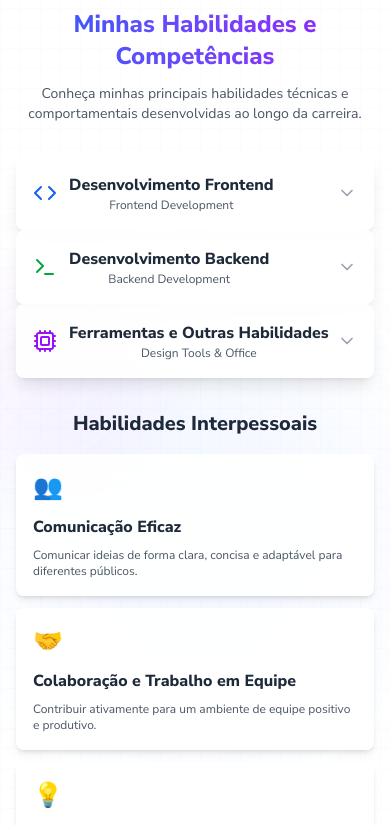
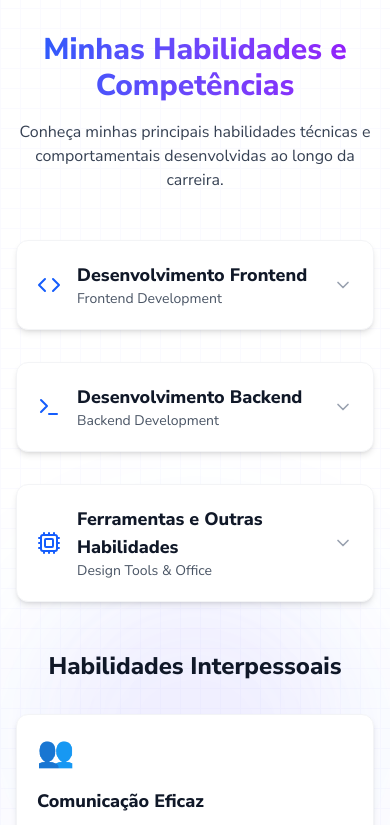
Before and after one commit to Jeffinp/jefersonreis.portifolio, a React (Vite) app: page / in a window 390 px wide. Shown: the part 4640-5465 px from the top of the page. Built offline with nearby package versions, Linux system fonts and the light colour scheme.

Commit message:
Correção nos campos de habilidades

```diff
--- a/src/containers/Skills.jsx
+++ b/src/containers/Skills.jsx
@@ -1,11 +1,12 @@
 import React, { useState, useEffect, useRef, memo, useCallback } from "react";
-import { ChevronDown, ChevronUp, Sparkles, Code, Terminal, Cpu } from "lucide-react";
+import { ChevronDown, Sparkles, Code, Terminal, Cpu } from "lucide-react";
 import { useTranslation } from "react-i18next";
 import { motion, useAnimation, useInView, AnimatePresence } from "framer-motion";
 import { debounce } from '../utils';
 
 /**
  * Hook personalizado para gerenciar animações baseadas em visibilidade
+ * Simplificado e otimizado para melhor performance
  */
 const useAnimatedVisibility = (threshold = 0.2, once = true) => {
     const controls = useAnimation();
@@ -23,6 +24,7 @@ const useAnimatedVisibility = (threshold = 0.2, once = true) => {
 
 /**
  * Componente de seção animada - Wrapper para elementos que animam na entrada
+ * Utiliza Tailwind para melhorar a consistência do layout
  */
 const AnimatedSection = memo(({
     children,
@@ -62,7 +64,10 @@ const AnimatedSection = memo(({
 
 AnimatedSection.displayName = 'AnimatedSection';
 
-// Componente memoizado para barras de skills
+/**
+ * Componente de barra de skills - Visualização de progresso com animação
+ * Melhorado com classes Tailwind mais consistentes e melhor contraste
+ */
 const SkillBar = memo(({ name, percentage, delay, isVisible }) => (
     <motion.div
         initial={{ opacity: 0, y: 15 }}
@@ -75,26 +80,29 @@ const SkillBar = memo(({ name, percentage, delay, isVisible }) => (
             delay: isVisible ? delay * 0.1 : 0,
             ease: "easeOut"
         }}
-        className="mb-4 sm:mb-5 lg:mb-6"
+        className="mb-5"
     >
-        <div className="flex justify-between mb-1 sm:mb-2">
-            <span className="text-xs sm:text-sm md:text-sm font-medium text-gray-700 dark:text-gray-300">
+        <div className="flex justify-between mb-1.5">
+            <span className="text-xs sm:text-sm font-medium text-gray-800 dark:text-gray-200">
                 {name}
             </span>
-            <div className="flex items-center gap-0.5 sm:gap-1">
+            <div className="flex items-center gap-1">
                 <span
-                    className={`text-xs sm:text-sm font-medium ${percentage === 100 ? "text-yellow-400" : "text-gray-500 dark:text-gray-400"}`}
+                    className={`text-xs sm:text-sm font-medium ${percentage === 100
+                            ? "text-amber-500 dark:text-amber-400"
+                            : "text-gray-600 dark:text-gray-300"
+                        }`}
                 >
                     {percentage}%
                 </span>
                 {percentage === 100 && (
-                    <Sparkles className="w-3 h-3 sm:w-4 sm:h-4 text-yellow-400" />
+                    <Sparkles className="w-3 h-3 sm:w-4 sm:h-4 text-amber-500 dark:text-amber-400" />
                 )}
             </div>
         </div>
-        <div className="relative w-full bg-gray-100 dark:bg-gray-700 rounded-full h-2 sm:h-2.5 md:h-3 overflow-hidden">
+        <div className="relative w-full h-2.5 bg-gray-200 dark:bg-gray-700 rounded-full overflow-hidden">
             <motion.div
-                className="absolute top-0 left-0 h-full rounded-full bg-gradient-to-r from-blue-500 via-indigo-500 to-purple-500"
+                className="absolute top-0 left-0 h-full rounded-full bg-gradient-to-r from-blue-500 to-indigo-600 dark:from-blue-400 dark:to-indigo-500"
                 initial={{ width: 0 }}
                 animate={{
                     width: isVisible ? `${percentage}%` : "0%"
@@ -111,7 +119,10 @@ const SkillBar = memo(({ name, percentage, delay, isVisible }) => (
 
 SkillBar.displayName = 'SkillBar';
 
-// Componente memoizado para seções de skills
+/**
+ * Componente de seção de skills - Container expansível para grupos de habilidades
+ * Redesenhado com melhor acessibilidade e consistência visual
+ */
 const SkillSection = memo(({ title, icon, skills, id, openSection, toggleSection, isVisible }) => {
     const isExpanded = openSection === id;
 
@@ -137,25 +148,26 @@ const SkillSection = memo(({ title, icon, skills, id, openSection, toggleSection
 
     return (
         <motion.div
-            className="relative bg-white/90 dark:bg-slate-800/90 backdrop-blur-md rounded-lg sm:rounded-xl md:rounded-2xl border border-white/20 dark:border-slate-700/80 shadow-lg sm:shadow-xl"
+            className="bg-white dark:bg-slate-800 backdrop-blur-sm rounded-xl border border-gray-100 dark:border-gray-700 shadow-md hover:shadow-lg transition-shadow duration-300"
             initial={{ opacity: 0, y: 20 }}
             animate={{ opacity: 1, y: 0 }}
             transition={{ duration: 0.5, ease: "easeOut" }}
         >
-            <div className="relative overflow-hidden">
             <button
                 onClick={() => toggleSection(id)}
-                    className="w-full px-4 sm:px-6 md:px-8 py-4 sm:py-5 md:py-6 flex items-center justify-between relative z-10"
+                className="w-full px-5 py-5 flex items-center justify-between text-left focus:outline-none focus:ring-2 focus:ring-blue-500 focus:ring-offset-2 dark:focus:ring-offset-slate-800 rounded-xl transition-colors"
+                aria-expanded={isExpanded}
+                aria-controls={`content-${id}`}
             >
-                    <div className="flex items-center gap-3 sm:gap-4 md:gap-6">
-                        <span className="text-xl sm:text-2xl md:text-3xl">
+                <div className="flex items-center gap-4">
+                    <span className="flex-shrink-0 text-2xl sm:text-3xl text-blue-600 dark:text-blue-400">
                         {icon}
                     </span>
                     <div>
-                            <h3 className="text-base sm:text-lg md:text-xl font-bold text-gray-800 dark:text-gray-100">
+                        <h3 className="text-lg font-bold text-gray-900 dark:text-white">
                             {title}
                         </h3>
-                            <p className="text-xs sm:text-sm text-gray-600 dark:text-gray-400">
+                        <p className="text-sm text-gray-600 dark:text-gray-300">
                             {id === 'frontend' ? 'Frontend Development' :
                                 id === 'backend' ? 'Backend Development' :
                                     'Design Tools & Office'}
@@ -163,7 +175,10 @@ const SkillSection = memo(({ title, icon, skills, id, openSection, toggleSection
                     </div>
                 </div>
                 <div
-                        className={`transition-transform duration-300 ${openSection === id ? "text-blue-500 rotate-180" : "text-gray-400 dark:text-gray-500"}`}
+                    className={`transform transition-transform duration-300 ${isExpanded
+                            ? "text-blue-600 dark:text-blue-400 rotate-180"
+                            : "text-gray-400 dark:text-gray-500"
+                        }`}
                 >
                     <ChevronDown className="w-5 h-5 sm:w-6 sm:h-6" />
                 </div>
@@ -171,14 +186,14 @@ const SkillSection = memo(({ title, icon, skills, id, openSection, toggleSection
             <AnimatePresence>
                 {isExpanded && (
                     <motion.div
+                        id={`content-${id}`}
                         key={`content-${id}`}
                         variants={contentVariants}
                         initial="hidden"
                         animate="visible"
                         exit="exit"
-                            className="relative z-10"
                     >
-                            <div className="px-4 sm:px-6 md:px-8 py-4 sm:py-5 md:py-6 border-t border-gray-100 dark:border-gray-700">
+                        <div className="px-5 py-5 border-t border-gray-100 dark:border-gray-700">
                             {skills.map((skill, index) => (
                                 <SkillBar
                                     key={`${id}-${index}`}
@@ -192,28 +207,30 @@ const SkillSection = memo(({ title, icon, skills, id, openSection, toggleSection
                     </motion.div>
                 )}
             </AnimatePresence>
-            </div>
         </motion.div>
     );
 });
 
 SkillSection.displayName = 'SkillSection';
 
-// Componente memoizado para itens de estatísticas
+/**
+ * Componente de item de estatística - Card para soft skills
+ * Redesenhado com melhor hierarquia visual e espaçamento consistente
+ */
 const StatItem = memo(({ index, skill }) => {
     const emoji = ["👥", "🤝", "💡", "⏱️"][index];
 
     return (
-        <AnimatedSection key={index} delay={0.2 + index * 0.1} className="group">
-            <div className="relative h-full bg-white/90 dark:bg-slate-800/90 backdrop-blur-md rounded-lg sm:rounded-xl md:rounded-2xl border border-white/20 dark:border-slate-700/80 shadow-md sm:shadow-lg md:shadow-xl">
-                <div className="relative p-4 sm:p-6 md:p-8 h-full z-10">
-                    <span className="text-2xl sm:text-3xl md:text-4xl mb-3 sm:mb-4 md:mb-6 block">
+        <AnimatedSection delay={0.2 + index * 0.1} className="h-full">
+            <div className="h-full bg-white dark:bg-slate-800 backdrop-blur-sm rounded-xl border border-gray-100 dark:border-gray-700 shadow-md hover:shadow-lg transition-all duration-300 group">
+                <div className="p-5 sm:p-6 h-full flex flex-col">
+                    <span className="text-3xl mb-4 block transition-transform duration-300 group-hover:scale-110 group-hover:text-blue-500 dark:group-hover:text-blue-400">
                         {emoji}
                     </span>
-                    <h4 className="text-base sm:text-lg font-bold text-gray-800 dark:text-gray-100 mb-2 sm:mb-3 md:mb-4">
+                    <h4 className="text-lg font-bold text-gray-900 dark:text-white mb-2">
                         {skill.title}
                     </h4>
-                    <p className="text-xs sm:text-sm md:text-base text-gray-600 dark:text-gray-300">
+                    <p className="text-sm text-gray-600 dark:text-gray-300 mt-auto">
                         {skill.description}
                     </p>
                 </div>
@@ -274,6 +291,11 @@ const getSoftSkills = (t) => [
     },
 ];
 
+/**
+ * Componente principal Skills
+ * Completamente redesenhado com foco em responsividade, acessibilidade e
+ * estética moderna usando Tailwind CSS
+ */
 const Skills = () => {
     const { t } = useTranslation();
     const [openSection, setOpenSection] = useState(null);
@@ -308,7 +330,6 @@ const Skills = () => {
 
         const observer = new IntersectionObserver(
             ([entry]) => {
-                // Só definir como visível quando realmente estiver bem visível (50%)
                 if (entry.isIntersecting) {
                     setIsVisible(true);
                     observer.disconnect();
@@ -331,82 +352,93 @@ const Skills = () => {
         <section
             id="skills"
             ref={sectionRef}
-            className="relative py-10 sm:py-12 md:py-16 lg:py-20 xl:py-24 bg-transparent"
+            className="relative py-16 sm:py-20 lg:py-24 overflow-hidden"
+            aria-labelledby="skills-heading"
         >
-            {/* Fundo de quadrados alinhados igual ao atuacao */}
-            <div className="absolute inset-0 opacity-[0.02] dark:opacity-[0.05] -z-10"
+            {/* Background com padrão de grade responsivo */}
+            <div
+                className="absolute inset-0 opacity-[0.03] dark:opacity-[0.07] -z-10"
                 style={{
                     backgroundImage: `linear-gradient(to right, #6366f1 1px, transparent 1px), linear-gradient(to bottom, #6366f1 1px, transparent 1px)`,
-                    backgroundSize: isMobile ? '20px 20px' : '40px 40px',
-                    backgroundSize: 'clamp(20px, 5vw, 80px) clamp(20px, 5vw, 80px)'
+                    backgroundSize: `clamp(20px, 5vw, 40px) clamp(20px, 5vw, 40px)`,
                 }}
             />
 
-            {/* Bolhas centralizadas com tamanhos responsivos */}
-            <div className="absolute inset-0 overflow-visible -z-10 pointer-events-none">
-                <div className="absolute left-1/2 top-1/2 w-full max-w-screen-sm aspect-square bg-blue-500/5 dark:bg-blue-500/10 blur-3xl rounded-full -translate-x-1/2 -translate-y-1/2" />
-                <div className="absolute left-1/2 top-1/2 w-3/4 max-w-screen-sm aspect-square bg-purple-500/5 dark:bg-purple-500/10 blur-3xl rounded-full -translate-x-1/2 -translate-y-1/2" style={{ zIndex: -1, transform: 'translate(-50%, -50%) scale(0.7)' }} />
+            {/* Efeitos de gradiente com posicionamento melhorado */}
+            <div className="absolute inset-0 overflow-hidden -z-10 pointer-events-none">
+                <div className="absolute left-1/2 top-1/2 w-full max-w-3xl aspect-square bg-blue-500/5 dark:bg-blue-500/10 blur-3xl rounded-full -translate-x-1/2 -translate-y-1/2" />
+                <div className="absolute left-1/2 top-1/2 w-full max-w-2xl aspect-square bg-purple-500/5 dark:bg-purple-500/10 blur-3xl rounded-full -translate-x-1/2 -translate-y-1/2 scale-75" />
             </div>
 
             <div className="relative z-10 container mx-auto px-4 sm:px-6 lg:px-8">
-                <div className="max-w-xl sm:max-w-2xl md:max-w-3xl lg:max-w-4xl xl:max-w-5xl mx-auto">
-                    {/* Cabeçalho da seção */}
-                    <AnimatedSection delay={0} className="text-center mb-8 sm:mb-10 md:mb-12 lg:mb-16">
-                        <h2 className="text-2xl sm:text-3xl md:text-4xl lg:text-5xl font-bold mb-3 sm:mb-4 md:mb-5 lg:mb-6 bg-clip-text text-transparent bg-gradient-to-r from-blue-600 to-purple-600 dark:from-blue-400 dark:to-purple-400">
+                <div className="max-w-4xl mx-auto">
+                    {/* Cabeçalho da seção - Melhorado com espaçamento e tipografia responsivos */}
+                    <AnimatedSection delay={0} className="text-center mb-12 sm:mb-16">
+                        <h2
+                            id="skills-heading"
+                            className="text-3xl sm:text-4xl lg:text-5xl font-bold mb-4 sm:mb-6 bg-clip-text text-transparent bg-gradient-to-r from-blue-600 to-purple-600 dark:from-blue-400 dark:to-purple-400"
+                        >
                             {t('skills.title')}
                         </h2>
-                        <p className="text-sm sm:text-base md:text-lg text-gray-600 dark:text-gray-400 max-w-full sm:max-w-lg md:max-w-xl lg:max-w-2xl mx-auto">
+                        <p className="text-base text-gray-700 dark:text-gray-300 max-w-2xl mx-auto">
                             {t('skills.description')}
                         </p>
                     </AnimatedSection>
 
-                    {/* Skills técnicas */}
-                    <div className="space-y-3 sm:space-y-4 md:space-y-5 lg:space-y-6 mb-8 sm:mb-10 md:mb-12 lg:mb-16">
+                    {/* Seções de habilidades técnicas com espaçamento consistente */}
+                    <div className="space-y-4 sm:space-y-6 mb-12 sm:mb-16">
                         <AnimatedSection delay={0.1}>
+                            <div className="mb-8">
                                 <SkillSection
                                     id="frontend"
                                     title={t('skills.sections.frontend.title')}
-                                icon={<Code className="text-blue-600 dark:text-blue-400" />}
+                                    icon={<Code />}
                                     skills={frontendSkills}
                                     openSection={openSection}
                                     toggleSection={toggleSection}
                                     isVisible={isVisible && openSection === "frontend"}
                                 />
+                            </div>
                         </AnimatedSection>
 
                         <AnimatedSection delay={0.2}>
+                            <div className="mb-8">
                                 <SkillSection
                                     id="backend"
                                     title={t('skills.sections.backend.title')}
-                                icon={<Terminal className="text-green-600 dark:text-green-400" />}
+                                    icon={<Terminal />}
                                     skills={backendSkills}
                                     openSection={openSection}
                                     toggleSection={toggleSection}
                                     isVisible={isVisible && openSection === "backend"}
                                 />
+                            </div>
                         </AnimatedSection>
 
                         <AnimatedSection delay={0.3}>
+                            <div className="mb-8">
                                 <SkillSection
                                     id="design"
                                     title={t('skills.sections.tools.title')}
-                                icon={<Cpu className="text-purple-600 dark:text-purple-400" />}
+                                    icon={<Cpu />}
                                     skills={designSkills}
                                     openSection={openSection}
                                     toggleSection={toggleSection}
                                     isVisible={isVisible && openSection === "design"}
                                 />
+                            </div>
                         </AnimatedSection>
                     </div>
 
-                    {/* Soft skills */}
-                    <AnimatedSection delay={0.4} className="mb-4 sm:mb-6 md:mb-8">
-                        <h3 className="text-xl sm:text-2xl font-bold text-center mb-4 sm:mb-6 md:mb-8 text-gray-800 dark:text-gray-200">
+                    {/* Soft skills com subtítulo melhorado */}
+                    <AnimatedSection delay={0.4} className="mb-8">
+                        <h3 className="text-2xl font-bold text-center mb-6 text-gray-900 dark:text-white">
                             {t('skills.softSkills.title')}
                         </h3>
                     </AnimatedSection>
 
-                    <div className="grid grid-cols-1 xs:grid-cols-2 md:grid-cols-2 lg:grid-cols-4 gap-3 sm:gap-4 md:gap-5 lg:gap-6">
+                    {/* Grid responsivo de soft skills com alturas iguais */}
+                    <div className="grid grid-cols-1 sm:grid-cols-2 lg:grid-cols-4 gap-4 sm:gap-6">
                         {softSkills.map((skill, index) => (
                             <StatItem key={index} index={index} skill={skill} />
                         ))}
```
Lines whose indentation alone changed are shown as unchanged.
